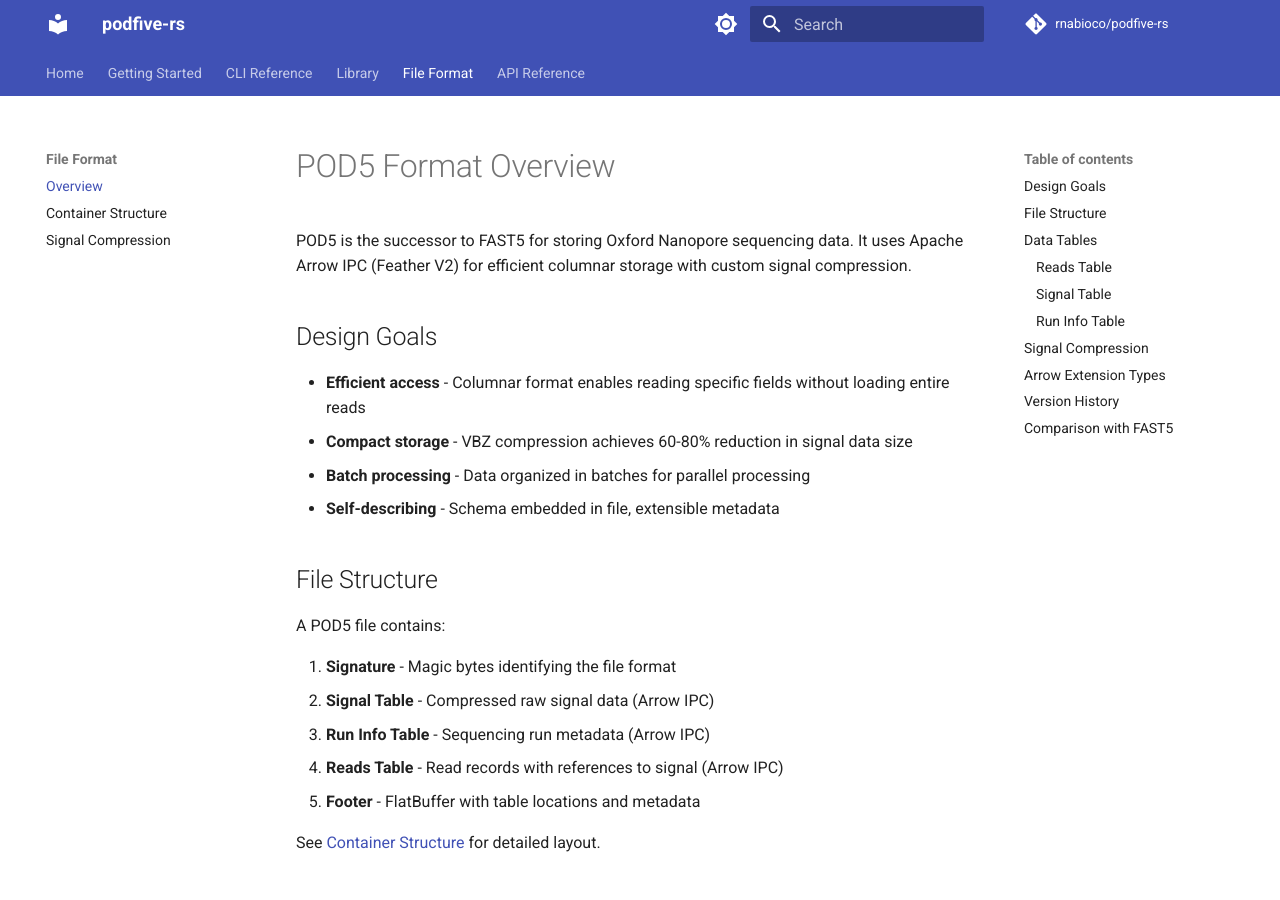
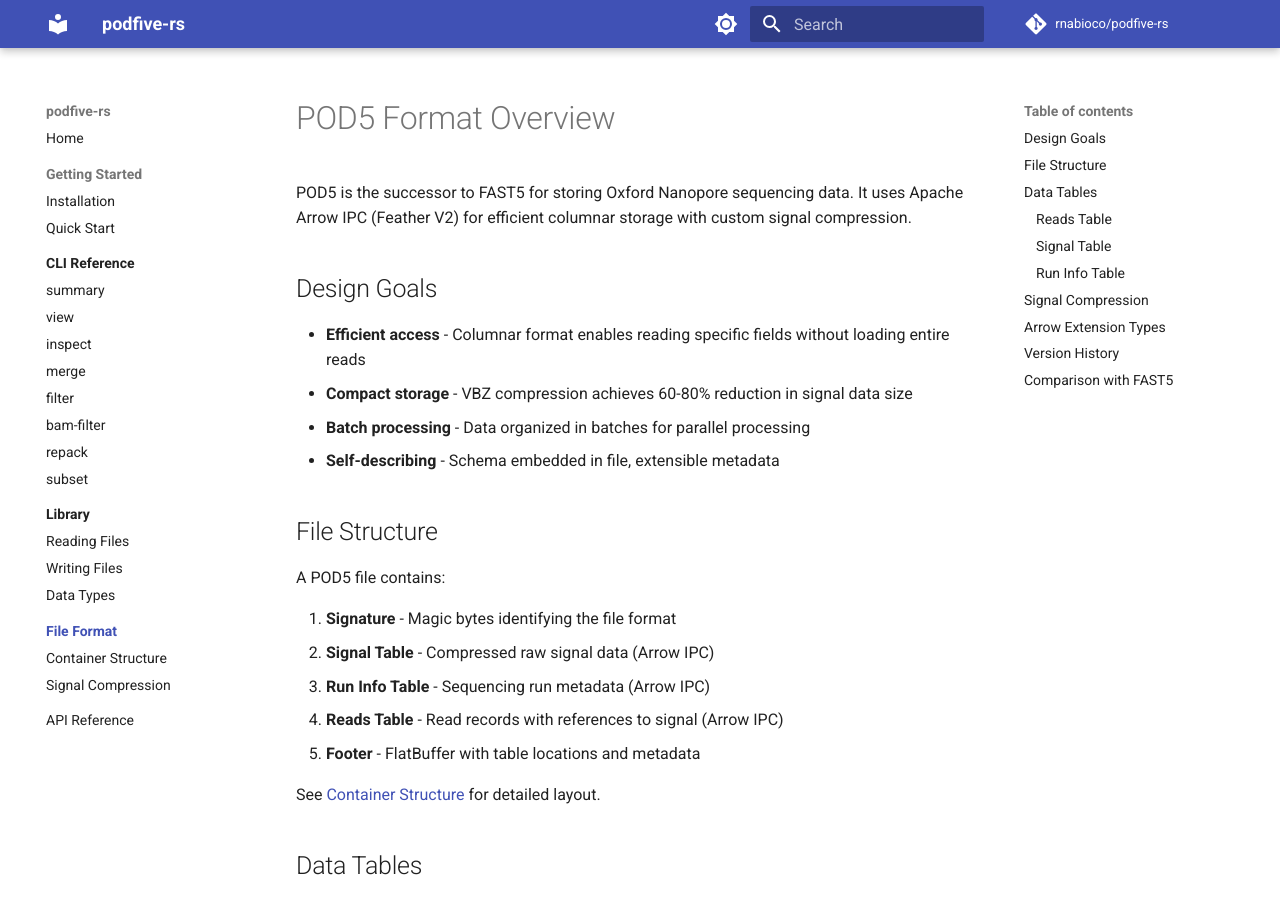
Before and after one commit to rnabioco/escapepod-rs, an MkDocs documentation site: the page built from docs/format/index.md, in a window 1280 px wide and 900 px high. Built offline with MkDocs 1.6.1 and Material for MkDocs 9.7.7, drawn with Linux system fonts in a browser that asks for light colours; comment, search, counter and statistics services are not loaded.

Commit message:
fix: navigation layout with main nav left, page TOC right
Remove navigation.tabs to show main nav in left sidebar instead of
top tabs. Page TOC appears in right sidebar by default.

🤖 Generated with [Claude Code](https://claude.com/claude-code)

Co-Authored-By: Claude Opus 4.5 <noreply@anthropic.com>

```diff
--- a/mkdocs.yml
+++ b/mkdocs.yml
@@ -20,10 +20,10 @@ theme:
         icon: material/brightness-4
         name: Switch to light mode
   features:
-    - navigation.tabs
     - navigation.sections
     - navigation.expand
     - navigation.top
+    - navigation.indexes
     - search.suggest
     - search.highlight
     - content.code.copy
```
